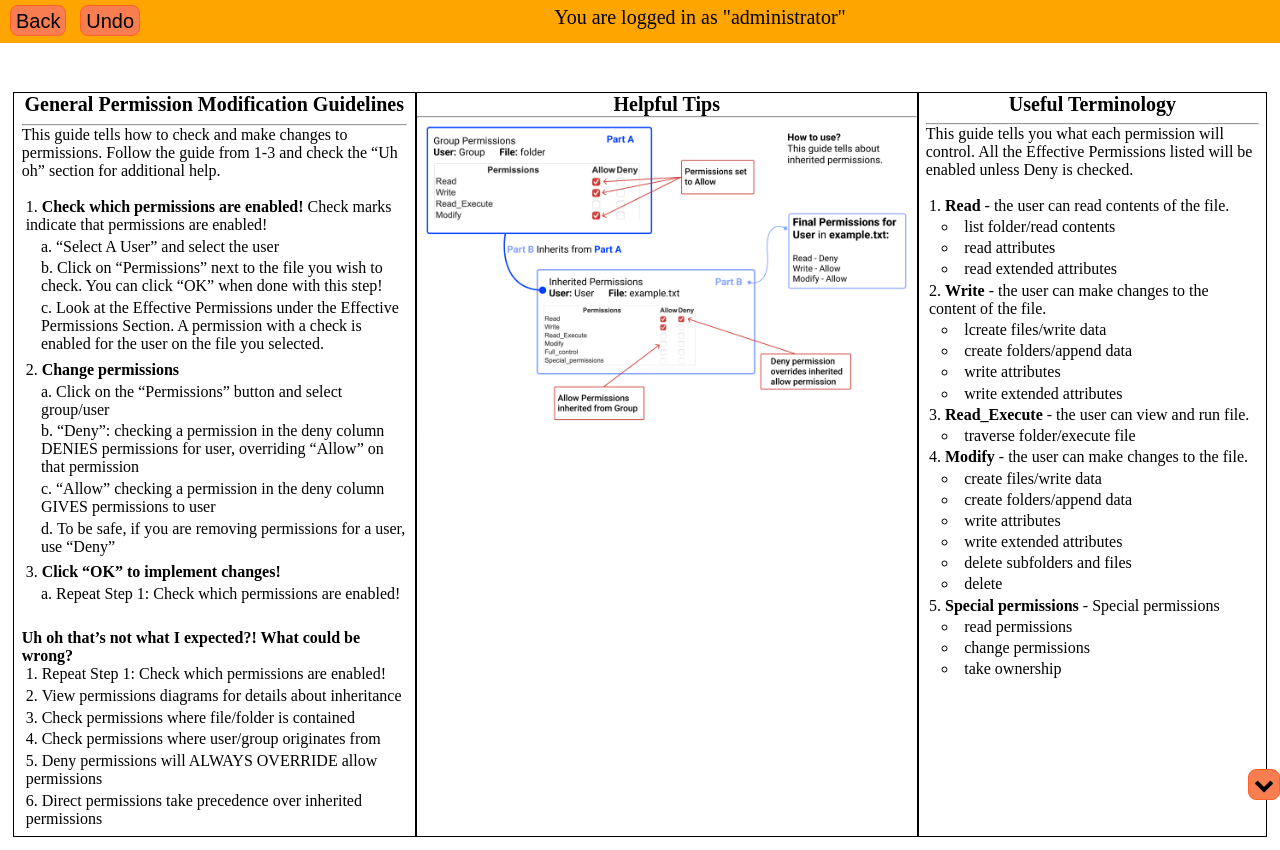
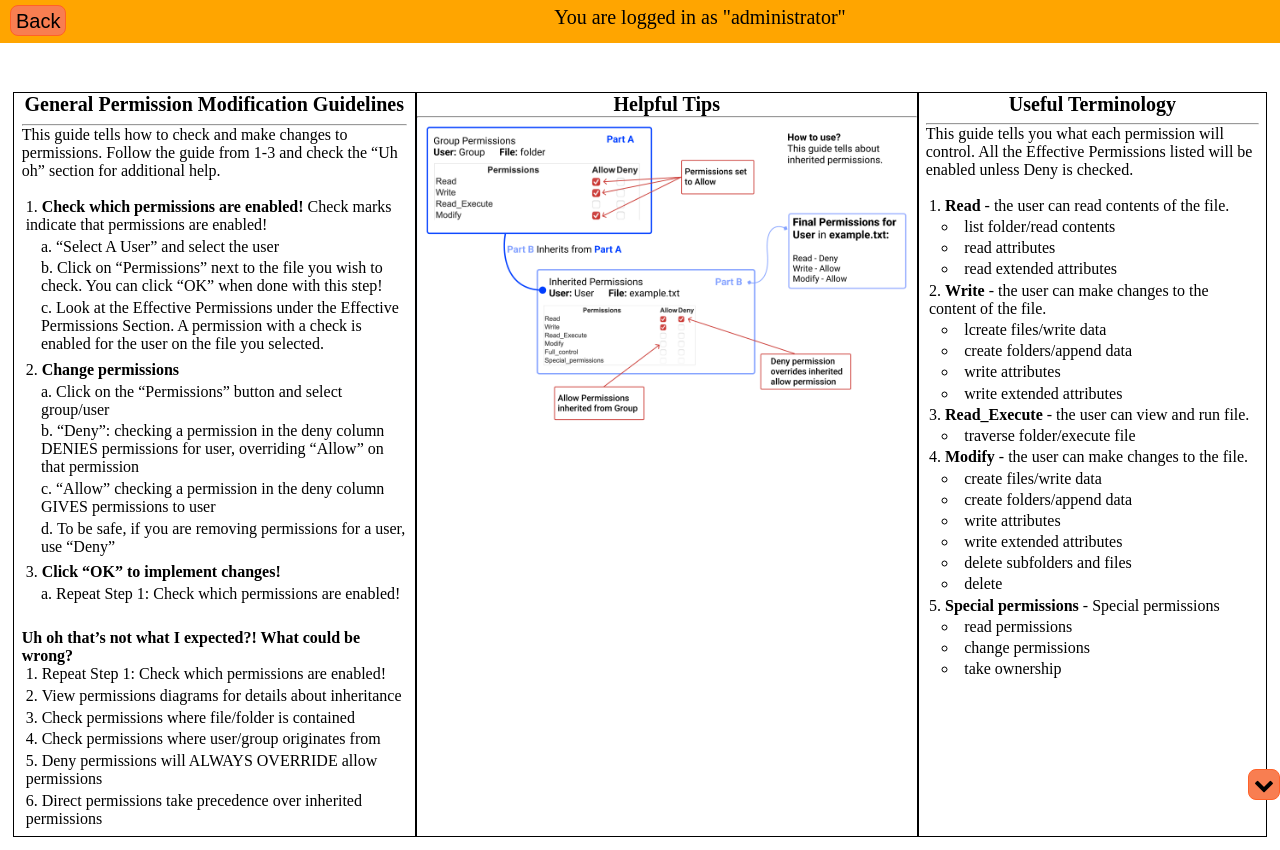
Before and after one commit to cse256-sp2023/problem-solving-project-alice, a website: page index.html in a window 1280 px wide. Drawn offline with nearby package versions, Linux system fonts and the light colour scheme; no server answers; a script that the page names is missing; a web font is replaced by a local one.

Commit message:
hide undo for now

```diff
--- a/index.html
+++ b/index.html
@@ -61,9 +61,9 @@
                         <button class="mturk-top-banner-back-woh mturk-top-banner-button" id="mturk-top-banner-back">
                             Back
                         </button>
-                        <button class="mturk-top-banner-back-woh mturk-top-banner-button" id="undo-btn">
+                        <!-- <button class="mturk-top-banner-back-woh mturk-top-banner-button" id="undo-btn">
                             Undo
-                        </button>
+                        </button> -->
                     </div>
                     <p id="mturk-top-banner-text">
                         You are logged in as "administrator"
```
